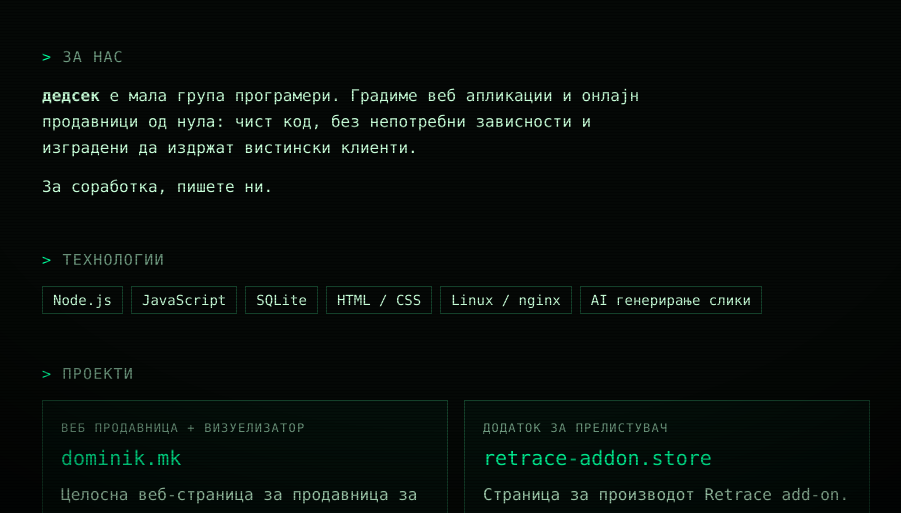
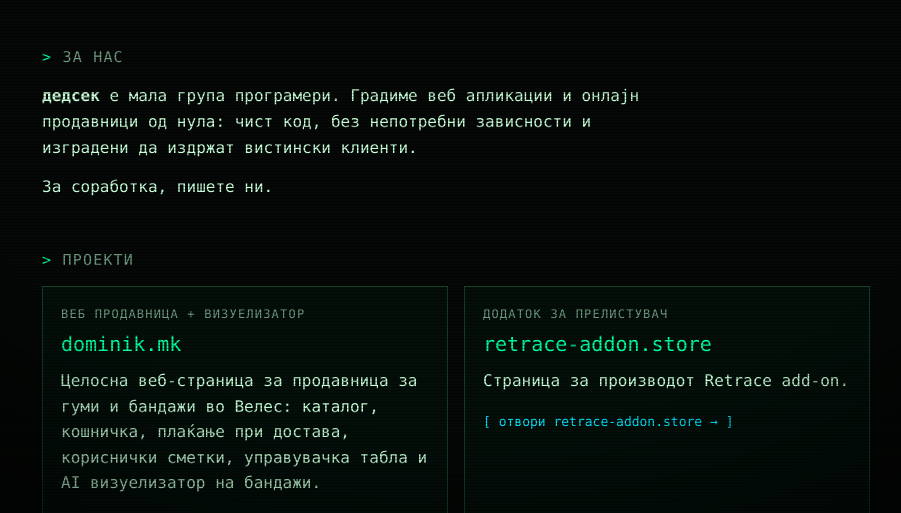
Before and after one commit to terzijata/terzijata.github.io, a plain HTML site: page index.html in a window 1280 px wide. Shown: the part 280-793 px from the top of the page, without its empty margins (184-1085 px from the left). Drawn offline with Linux system fonts and the light colour scheme.

Commit message:
Remove technologies section

```diff
--- a/index.html
+++ b/index.html
@@ -57,9 +57,6 @@
   <p><b>дедсек</b> е мала група програмери. Градиме веб апликации и онлајн продавници од нула: чист код, без непотребни зависности и изградени да издржат вистински клиенти.</p>
   <p>За соработка, пишете ни.</p>
 
-  <h2>технологии</h2>
-  <div class="stack"><span>Node.js</span><span>JavaScript</span><span>SQLite</span><span>HTML / CSS</span><span>Linux / nginx</span><span>AI генерирање слики</span></div>
-
   <h2>проекти</h2>
   <div class="grid">
     <a class="card" href="https://dominik.mk/" target="_blank" rel="noopener">
```
